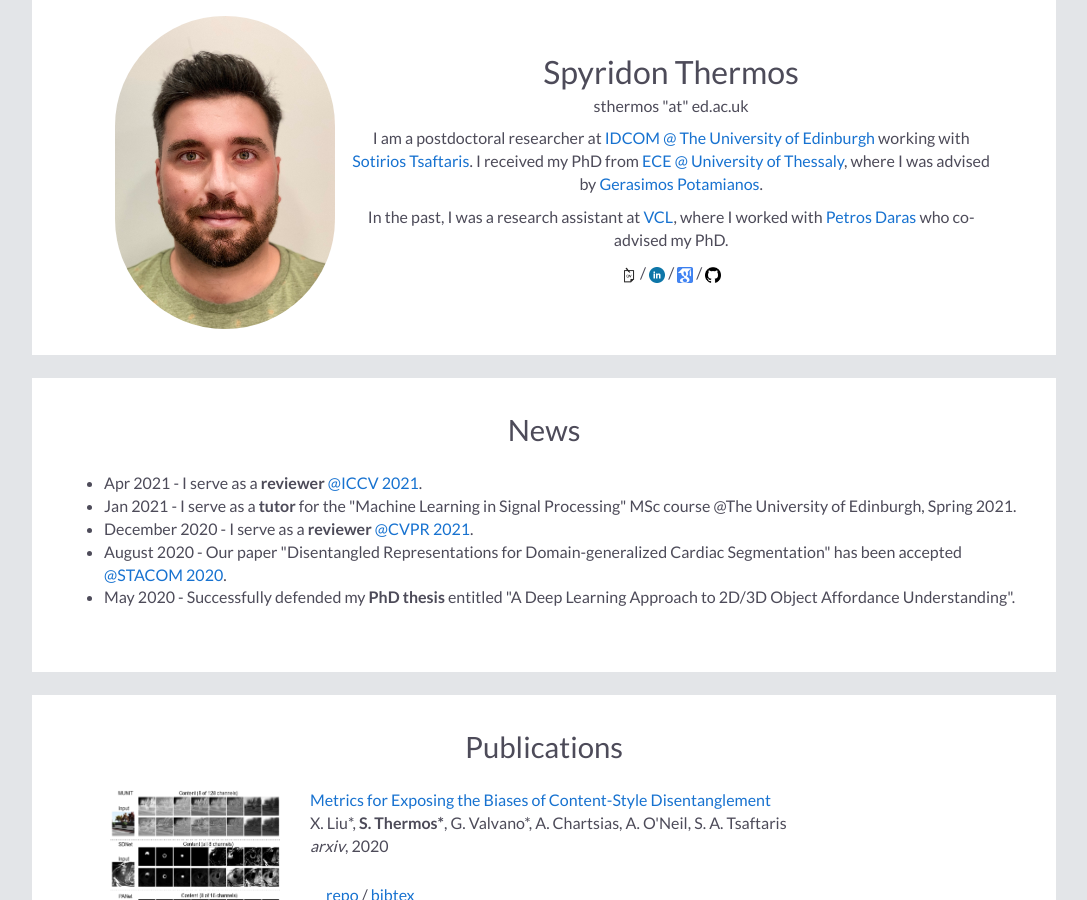
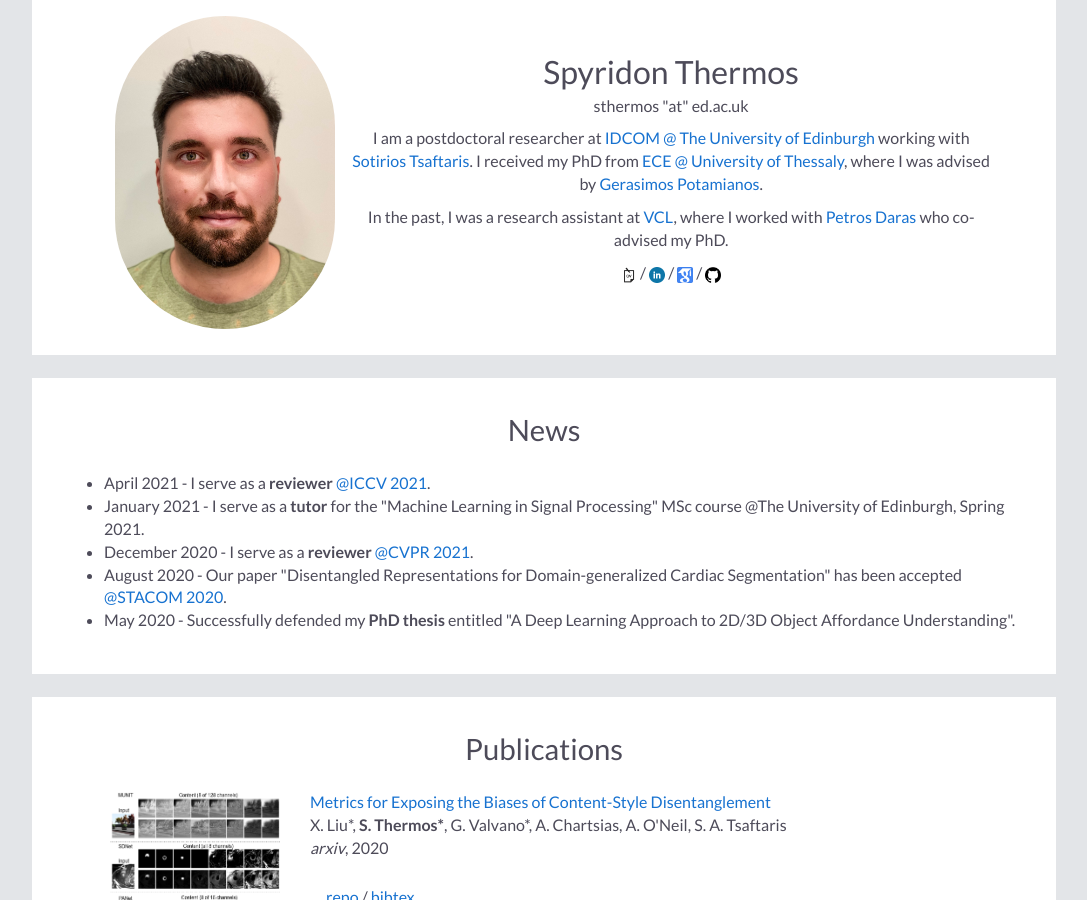
Before and after one commit to spthermo/spthermo.github.io, a Jekyll site: the page built from index.md, in a window 1280 px wide and 900 px high. Shown: the whole window, without its empty margins (96-1183 px from the left). Built offline with Jekyll 4.4.1, drawn with Linux system fonts in a browser that asks for light colours; nearby versions of some CDN libraries; our own code applies the rules of GitHub Pages for plain Markdown files.

Commit message:
Update default.html

```diff
--- a/_layouts/default.html
+++ b/_layouts/default.html
@@ -56,8 +56,8 @@
     <h2>News</h2>
       <div class="news">
         <ul>
-          <li><span> Apr 2021 - I serve as a <strong> reviewer </strong> <a href="http://iccv2021.thecvf.com/home">@ICCV 2021</a>.
-          <li><span> Jan 2021 - I serve as a <strong> tutor </strong> for the "Machine Learning in Signal Processing" MSc course @The University of Edinburgh, Spring 2021.
+          <li><span> April 2021 - I serve as a <strong> reviewer </strong> <a href="http://iccv2021.thecvf.com/home">@ICCV 2021</a>.
+          <li><span> January 2021 - I serve as a <strong> tutor </strong> for the "Machine Learning in Signal Processing" MSc course @The University of Edinburgh, Spring 2021.
           <li><span> December 2020 - I serve as a <strong> reviewer </strong> <a href="http://cvpr2021.thecvf.com/">@CVPR 2021</a>.
           <li><span> August 2020 - Our paper "Disentangled Representations for Domain-generalized Cardiac Segmentation" has been accepted <a href="https://stacom2020.cardiacatlas.org/">@STACOM 2020</a>.
           <li><span> May 2020 - Successfully defended my <strong>PhD thesis</strong> entitled "A Deep Learning Approach to 2D/3D Object Affordance Understanding".
```
